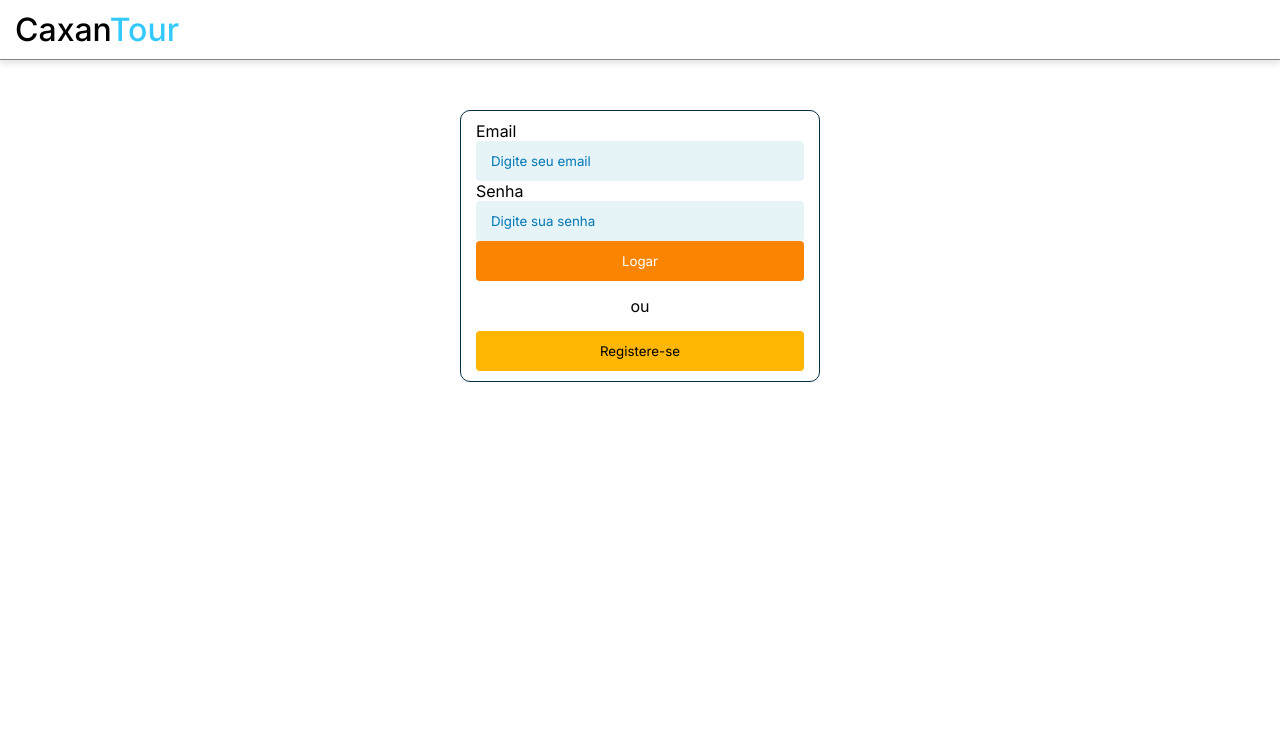
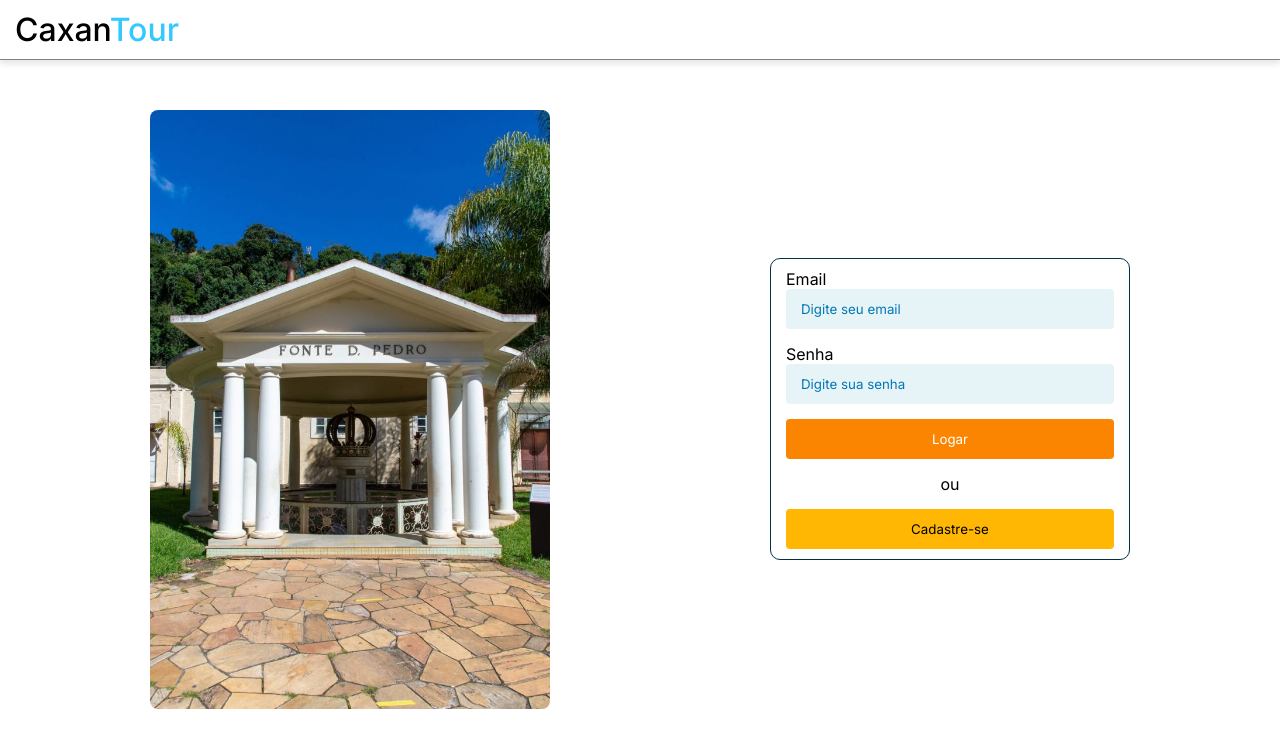
Before and after one commit to Filipe-Matheus-Rodrigues-de-Paiva/Caxamtour, a React (Vite) app: page / in a window 1280 px wide. Shown: the top 748 px of the page. Built offline with nearby package versions, Linux system fonts and the light colour scheme.

Commit message:
bug fix/styled

```diff
--- a/src/Pages/Login/Login.tsx
+++ b/src/Pages/Login/Login.tsx
@@ -1,6 +1,7 @@
 import { useNavigate } from "react-router-dom";
 import { LoginForm } from "../../Components/LoginForm";
-import { Conteiner, StyledHeaderLogin, StyledLogin } from "./styledUser";
+import { Conteiner, ConteinerImg, StyledHeaderLogin, StyledLogin } from "./styledUser";
+import caxamtourLogin from "../../assets/images/loginCaxamTour.jpg"
 
 export default function LoginPage () {
 
@@ -12,14 +13,14 @@ export default function LoginPage () {
                 <h1>Caxan<span>Tour</span></h1>
             </StyledHeaderLogin>
             <Conteiner>
-                <div>
-                    <img src="" alt="" />
-                </div>
+                <ConteinerImg>
+                   <img src={caxamtourLogin}/>
+                </ConteinerImg>
                 <StyledLogin>
                     <LoginForm/>
                     <div className="divButton">
                         <p>ou</p>
-                        <button onClick={() => navigate('/register')}>Registere-se</button>
+                        <button onClick={() => navigate('/register')}>Cadastre-se</button>
                     </div>
                 </StyledLogin>
             </Conteiner>
--- a/src/Pages/Login/styledUser.ts
+++ b/src/Pages/Login/styledUser.ts
@@ -29,6 +29,13 @@ display: flex;
 width: 100%;
 justify-content: center;
 
+@media (min-width: 900px){
+  display: flex;
+  margin: 0 auto;
+  max-width: 1200px;
+  min-width: 900px;
+  justify-content: space-around;
+  }
 `
 
 export const StyledLogin = styled.div`
@@ -69,6 +76,15 @@ export const StyledLogin = styled.div`
 
   export const StyledFormLogin = styled.form`
 
+  display: flex;
+  flex-direction: column;
+  gap: 15px;
+
+      .conteinerInput{
+        display: flex;
+        flex-direction: column;
+        gap: 10px;
+      }
 
       label {
         font-size: 16px;
@@ -101,3 +117,17 @@ export const StyledLogin = styled.div`
         color: red;
       }
 `
+
+export const ConteinerImg = styled.div`
+  width: 400px;
+  min-width: 400px;
+  display: none;
+      img{
+        height: 100%;
+        width: 100%;
+        border-radius: 8px;
+      }
+      @media (min-width: 900px){
+        display: flex
+      };
+`
```
Also changed, not shown: src/assets/images/loginCaxamTour.jpg (added).
